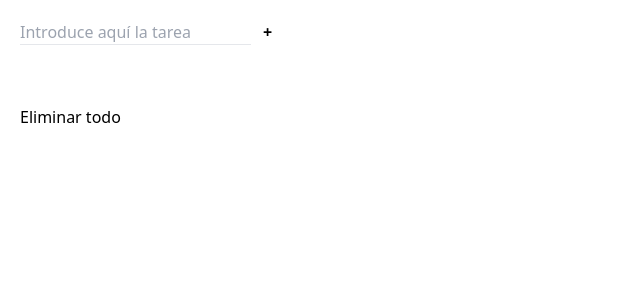
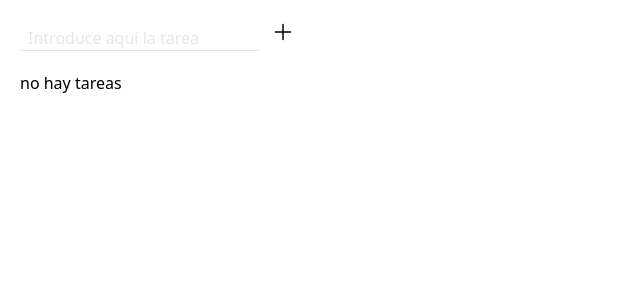
Before and after one commit to sruizpdev/tareas, a React (Vite) app: page / in a window 1280 px wide. Shown: the top 300 px of the page, without its empty margins (0-640 px from the left). Built offline with nearby package versions, Linux system fonts and the light colour scheme.

Commit message:
intentando personalizar el checkbox

```diff
--- a/src/App.jsx
+++ b/src/App.jsx
@@ -28,8 +28,13 @@ function App() {
           `Actualizando la tarea: ${task.name}`,
           task.name
         );
-        task.name = taskUpdated;
-        task.id = id;
+        if (taskUpdated) {
+          task.name = taskUpdated;
+          task.id = id;
+        } else {
+          alert("La tarea no puede estar vacía");
+          return;
+        }
       }
     });
     setTasks(toEdit);
@@ -42,15 +47,19 @@ function App() {
 
   return (
     <div className="p-5">
-
-
       <Form tasks={tasks} setTasks={setTasks} />
-
       <Tasks tasks={tasks} deleteTask={deleteTask} editTask={editTask} />
 
-      <button
-      className="mt-10"
-      onClick={() => deleteAllTasks()}>Eliminar todo</button>
+      {tasks.length !== 0 ? (
+        <button
+          className="mt-10 text-sm text-gray-300 hover:text-red-500"
+          onClick={() => deleteAllTasks()}
+        >
+          Eliminar todo
+        </button>
+      ) : (
+        "no hay tareas"
+      )}
     </div>
   );
 }
--- /dev/null
+++ b/src/assets/Edit.jsx
@@ -0,0 +1,21 @@
+
+const Edit = () => {
+  return (
+    <svg
+      xmlns="http://www.w3.org/2000/svg"
+      fill="none"
+      viewBox="0 0 24 24"
+      strokeWidth={1.5}
+      stroke="currentColor"
+      className="w-6 h-6"
+    >
+      <path
+        strokeLinecap="round"
+        strokeLinejoin="round"
+        d="M16.862 4.487l1.687-1.688a1.875 1.875 0 112.652 2.652L10.582 16.07a4.5 4.5 0 01-1.897 1.13L6 18l.8-2.685a4.5 4.5 0 011.13-1.897l8.932-8.931zm0 0L19.5 7.125M18 14v4.75A2.25 2.25 0 0115.75 21H5.25A2.25 2.25 0 013 18.75V8.25A2.25 2.25 0 015.25 6H10"
+      />
+    </svg>
+  );
+};
+
+export default Edit;
--- /dev/null
+++ b/src/assets/NewTask.jsx
@@ -0,0 +1,22 @@
+import React from "react";
+
+const NewTask = () => {
+  return (
+    <svg
+      xmlns="http://www.w3.org/2000/svg"
+      fill="none"
+      viewBox="0 0 24 24"
+      strokeWidth={1.5}
+      stroke="currentColor"
+      className="w-6 h-6"
+    >
+      <path
+        strokeLinecap="round"
+        strokeLinejoin="round"
+        d="M12 4.5v15m7.5-7.5h-15"
+      />
+    </svg>
+  );
+};
+
+export default NewTask;
--- a/src/components/Form.jsx
+++ b/src/components/Form.jsx
@@ -1,4 +1,5 @@
 import { useState } from "react";
+import NewTask from "../assets/NewTask";
 
 const Form = ({ tasks, setTasks }) => {
   const [task, setTask] = useState("");
@@ -23,8 +24,6 @@ const Form = ({ tasks, setTasks }) => {
     } else {
       setError(true);
 
-      //TODO: hay que mostrar mensaje de error cuando el input esté vacío
-
       return;
     }
     setTask("");
@@ -36,12 +35,14 @@ const Form = ({ tasks, setTasks }) => {
         <input
           type="text"
           placeholder="Introduce aquí la tarea"
-          className="border-b mr-3 mb-5"
+          className="placeholder:text-gray-200 border-b mr-3 mb-5 pl-2 hover:border-green-500 focus:outline-0"
           value={task}
           onChange={(e) => setTask(e.target.value)}
         />
 
-        <button type="submit" className="font-bold">+</button>
+        <button type="submit" className="font-bold hover:text-green-500">
+          <NewTask />
+        </button>
       </form>
     </>
   );
--- a/src/components/Task.jsx
+++ b/src/components/Task.jsx
@@ -1,13 +1,29 @@
+import Edit from "../assets/Edit";
+
 const Task = ({ task, deleteTask, editTask }) => {
   const { id, name } = task;
+  const handleCheckbox = async() => {
+    setTimeout(() => {
+      console.log("cambiando checked");
+    }, 2000);
+    await deleteTask(id);
+  };
+
   return (
     <div className="flex">
-      {`- ${name}`}
-      <button className="mx-3" type="submit" onClick={() => deleteTask(id)}>
-        x
-      </button>
-      <button type="submit" onClick={() => editTask(id)}>
-        e
+      <input
+        type="checkbox"
+        className="mr-3 checked:bg-blue-500 rounded-full"
+        onChange={() => handleCheckbox()}
+      />
+      {name}
+
+      <button
+        type="submit"
+        className="ml-3 hover:text-sky-500"
+        onClick={() => editTask(id)}
+      >
+        <Edit />
       </button>
     </div>
   );
```
